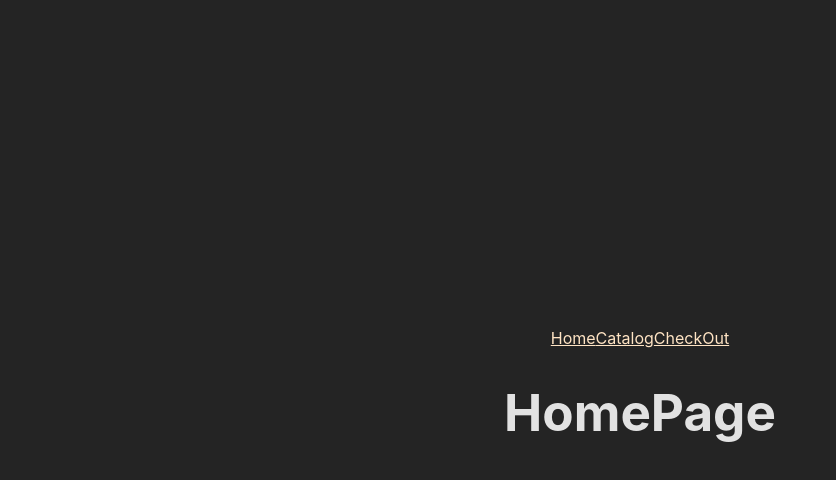
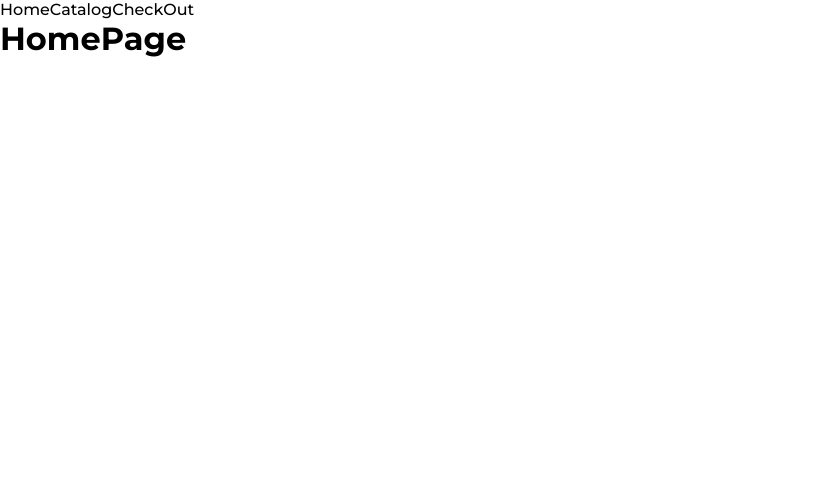
Before and after one commit to YehorBr/krovatov-redux-practice, a React (Vite) app: page / in a window 1280 px wide. Shown: the top 480 px of the page, without its empty margins (0-836 px from the left). Built offline with nearby package versions, Linux system fonts and the light colour scheme.

Commit message:
save styles

```diff
--- a/index.html
+++ b/index.html
@@ -3,6 +3,7 @@
   <head>
     <meta charset="UTF-8" />
     <link rel="icon" type="image/svg+xml" href="/vite.svg" />
+    <link href="https://fonts.googleapis.com/css2?family=Montserrat:wght@400;500;700&display=swap" rel="stylesheet"/>
     <meta name="viewport" content="width=device-width, initial-scale=1.0" />
     <title>Vite + React</title>
   </head>
--- a/package.json
+++ b/package.json
@@ -14,7 +14,8 @@
     "react-dom": "^18.2.0",
     "react-redux": "^9.2.0",
     "react-router-dom": "^6.4.4",
-    "redux": "^5.0.1"
+    "redux": "^5.0.1",
+    "styled-components": "^6.1.19"
   },
   "devDependencies": {
     "@types/react": "^18.0.24",
--- a/src/App.jsx
+++ b/src/App.jsx
@@ -1,9 +1,11 @@
 import {RouterProvider} from "react-router-dom";
 import { router } from "./routing";
+import { GlobalStyle } from "./GlobalStyle";
 
 export const App = () =>{
     return <>
         <RouterProvider router={router}/>
+        <GlobalStyle/>
     </>
 
 
--- /dev/null
+++ b/src/GlobalStyle.jsx
@@ -0,0 +1,69 @@
+import { createGlobalStyle } from "styled-components";
+
+export const GlobalStyle = createGlobalStyle`
+
+  html {
+    font-size: 16px;
+  }
+
+  body {
+    margin: 0;
+    padding: 0;
+    font-family: 'Montserrat', sans-serif;
+    font-weight: 500;
+    color: #000000;
+    background-color: #FFFFFF;
+    -webkit-font-smoothing: antialiased;
+    -moz-osx-font-smoothing: grayscale;
+  }
+
+  code {
+    font-family: 'Montserrat', monospace;
+  }
+
+  ul {
+    list-style: none;
+    margin: 0;
+    padding: 0;
+  }
+
+  a {
+    text-decoration: none;
+    color: inherit;
+  }
+
+  header {
+    font-family: 'Montserrat', sans-serif;
+  }
+
+  h1, h2, h3, h4, h5, h6, p {
+    margin: 0;
+  }
+
+  button {
+    border: none;
+    outline: none;
+    font-family: 'Montserrat', sans-serif;
+    font-weight: 500;
+    cursor: pointer;
+    background: none;
+    padding: 0;
+  }
+
+  footer {
+    font-family: 'Montserrat', sans-serif;
+    font-weight: 500;
+    color: #fff;
+    background-color: #2B2929;
+  }
+
+  img {
+    display: block;
+    max-width: 100%;
+    height: auto;
+  }
+
+  :focus {
+    outline-offset: 2px;
+  }
+`;
--- a/src/index.css
+++ /dev/null
@@ -1,44 +0,0 @@
-:root {
-  font-family: Inter, Avenir, Helvetica, Arial, sans-serif;
-  font-size: 16px;
-  line-height: 24px;
-  font-weight: 400;
-
-  color-scheme: light dark;
-  color: rgba(255, 255, 255, 0.87);
-  background-color: #242424;
-
-  font-synthesis: none;
-  text-rendering: optimizeLegibility;
-  -webkit-font-smoothing: antialiased;
-  -moz-osx-font-smoothing: grayscale;
-  -webkit-text-size-adjust: 100%;
-}
-
-body {
-  margin: 0;
-  display: flex;
-  place-items: center;
-  min-width: 320px;
-  min-height: 100vh;
-}
-
-h1 {
-  font-size: 3.2em;
-  line-height: 1.1;
-}
-
-#root {
-  max-width: 1280px;
-  margin: 0 auto;
-  padding: 2rem;
-  text-align: center;
-}
-
-a {
-  color: bisque;
-}
-
-a:hover {
-  color: burlywood;
-}
--- a/src/main.jsx
+++ b/src/main.jsx
@@ -1,5 +1,4 @@
 import ReactDOM from "react-dom/client";
-import "./index.css";
 import { App } from "./App";
 
 ReactDOM.createRoot(document.getElementById("root")).render(<App />);
```
Also changed, not shown: 1 other file (tests, documents, lock files or other folders).
